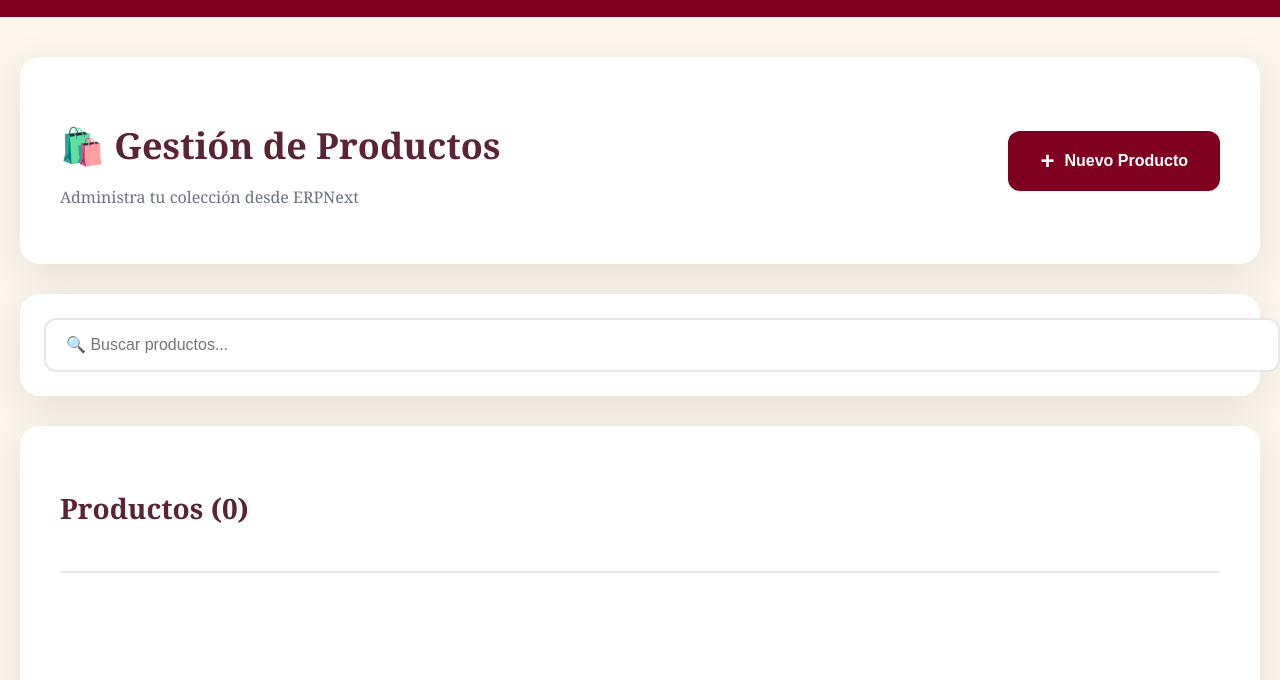
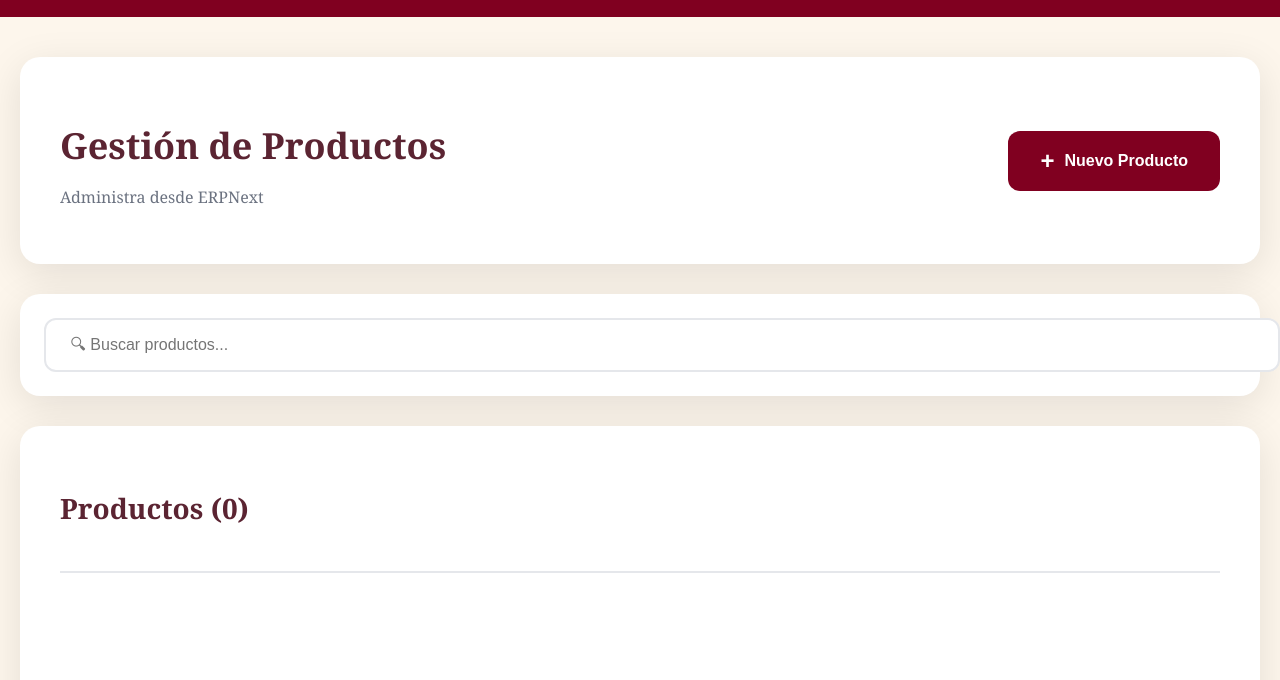
Before and after one commit to VanessaFloresM/NOVA, a plain HTML site: page coleccion.html in a window 1280 px wide. Shown: the part 58-738 px from the top of the page. Drawn offline with Linux system fonts and the light colour scheme; a script that the page names is missing.

Commit message:
Update coleccion.html

```diff
--- a/coleccion.html
+++ b/coleccion.html
@@ -34,8 +34,8 @@
         <div class="container">
             <header class="coleccion-header">
                 <div class="header-content">
-                    <h1>🛍️ Gestión de Productos</h1>
-                    <p>Administra tu colección desde ERPNext</p>
+                    <h1> Gestión de Productos</h1>
+                    <p>Administra desde ERPNext</p>
                 </div>
                 <button id="btnNuevo" class="btn-nuevo">
                     <span>+</span> Nuevo Producto
@@ -43,7 +43,7 @@
             </header>
 
             <div class="search-section">
-                <input type="text" id="searchInput" placeholder="🔍 Buscar productos...">
+                <input type="text" id="searchInput" placeholder=" 🔍︎ Buscar productos...">
             </div>
 
             <div id="formContainer" class="form-container hidden">
@@ -84,7 +84,7 @@
                     <div class="form-actions">
                         <button id="btnCancelar" class="btn-secondary">Cancelar</button>
                         <button id="btnGuardar" class="btn-primary">
-                            <span id="btnGuardarTexto">💾 Guardar Producto</span>
+                            <span id="btnGuardarTexto"> Guardar Producto</span>
                         </button>
                     </div>
                 </div>
```
